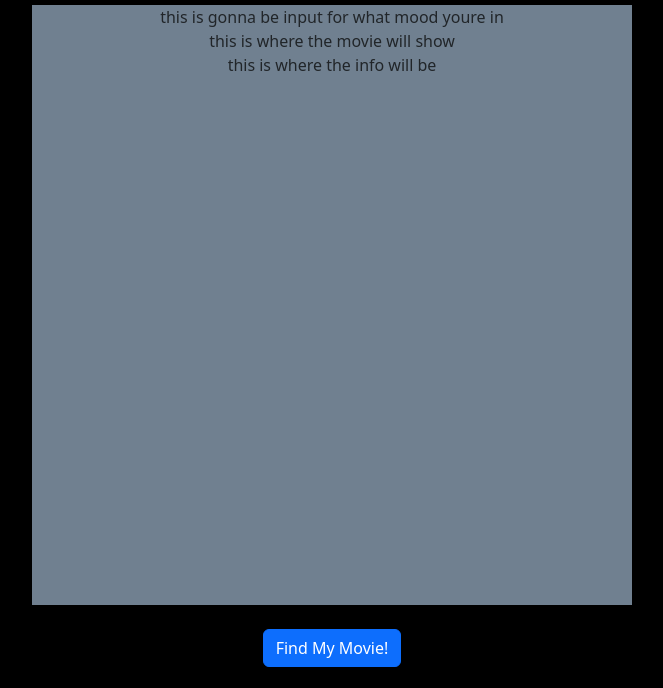
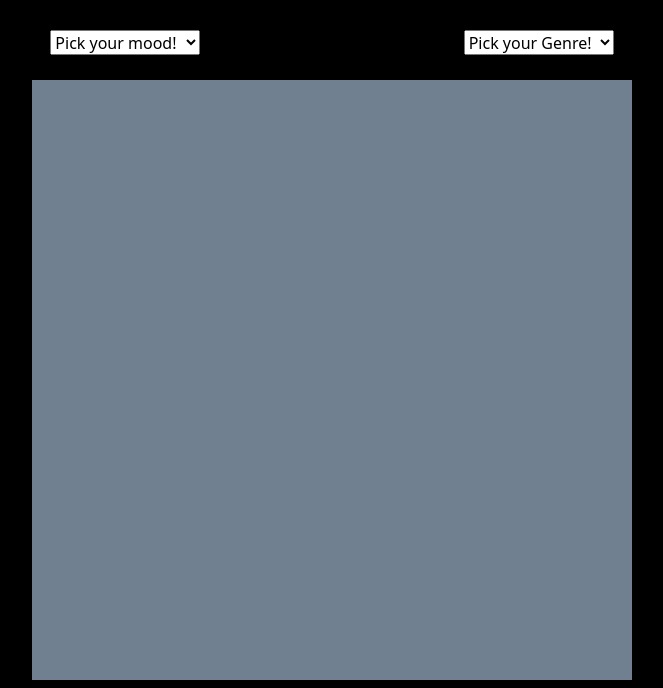
Before and after one commit to Rabbsen/the-movie-generator, a plain HTML site: page index.html in a window 1280 px wide. Shown: the part 99-787 px from the top of the page, without its empty margins (308-971 px from the left). Drawn offline with nearby package versions, Linux system fonts and the light colour scheme.

Commit message:
added more oprtions on html and styling

```diff
--- a/assets/css/style.css
+++ b/assets/css/style.css
@@ -23,10 +23,36 @@ body {
     align-items:center;
 }
 
-.spanerino {
+.diverino {
     width:600px;
     height:600px;
     background-color: slategrey;
     justify-content:center;
     align-items:center;
 }
+
+.buttonbox > .btn {
+    margin:0.5em;
+}
+
+/* styling regarding the Options section */
+
+.select {
+    display: flex;
+    width:150px;
+    height:25px;
+}
+.select2 {
+    display: flex;
+    width:150px;
+    height:25px;
+}
+.optdiv {
+    display:flex;
+    flex-direction:row;
+    justify-content: center;
+    padding:25px;
+    justify-content: space-evenly;
+}
+
+/* --------------------------------------------- */
--- a/assets/js/script.js
+++ b/assets/js/script.js
@@ -1 +1,2 @@
-console.log("heyo")
+//API KEY
+const OMDB_KEY ="hd17efc69"
--- a/index.html
+++ b/index.html
@@ -16,23 +16,35 @@
         <!-- Header -->
         <h1 class="text-center p-4">The Movie Picker</h1>
         <!-- Movie area -->
-        <section>
-            <div class="divbox container">
-                <span class="text-center spanerino">
-                    <div class="text-center">this is gonna be input for what mood youre in</div>
-                    <div>this is where the movie will show</div>
-                    <div>this is where the info will be</div>
-                </span>
+        <section class="section">
+            <div class="optdiv container">
+                <select class="select" id="mood">
+                    <option value="">Pick your mood!</option>
+                    <option value="Happy">Happy!</option>
+                    <option value="Sad">Sad</option>
+                    <option value="Romantic">Romantic</option>
+                </select>
+                <select class="select2" id="genre">
+                    <option value="">Pick your Genre!</option>
+                    <option value="Sci-fi">Science Fiction</option>
+                    <option value="horror">Horror</option>
+                </select>
+            </div>
+            <div class="divbox container" id="movieDisplay">
+                <div class="text-center diverino">
+
+                </div>
 
             </div>
-            <div class="buttonbox">
-                <button type="button" class="btn btn-primary m-4">Find My Movie!</button>
-                <button type="button" class="btn btn-primary">Randomize My Movie!</button>
+            <div class="buttonbox m-4">
+                <button type="button" class="btn btn-primary" id="findMovie">Find My Movie!</button>
+                <button type="button" class="btn btn-primary" id="clearMovie">Clear Movie!</button>
+                <button type="button" class="btn btn-primary" id="randomMovie">Randomize My Movie!</button>
             </div>
         </section>
 
 
-        <script src="assets/js/script.js"></script>
+        <script src="assets/js/script.js" defer></script>
         <script src="https://cdn.jsdelivr.net/npm/bootstrap@5.3.8/dist/js/bootstrap.bundle.min.js" integrity="sha384-FKyoEForCGlyvwx9Hj09JcYn3nv7wiPVlz7YYwJrWVcXK/BmnVDxM+D2scQbITxI" crossorigin="anonymous"></script>
     </body>
 </html>
```
